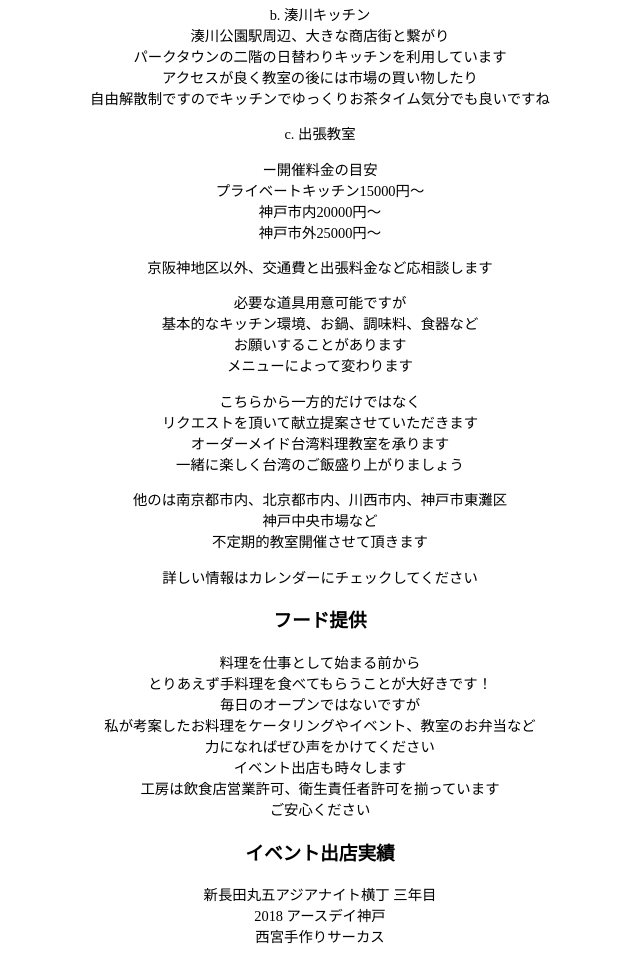
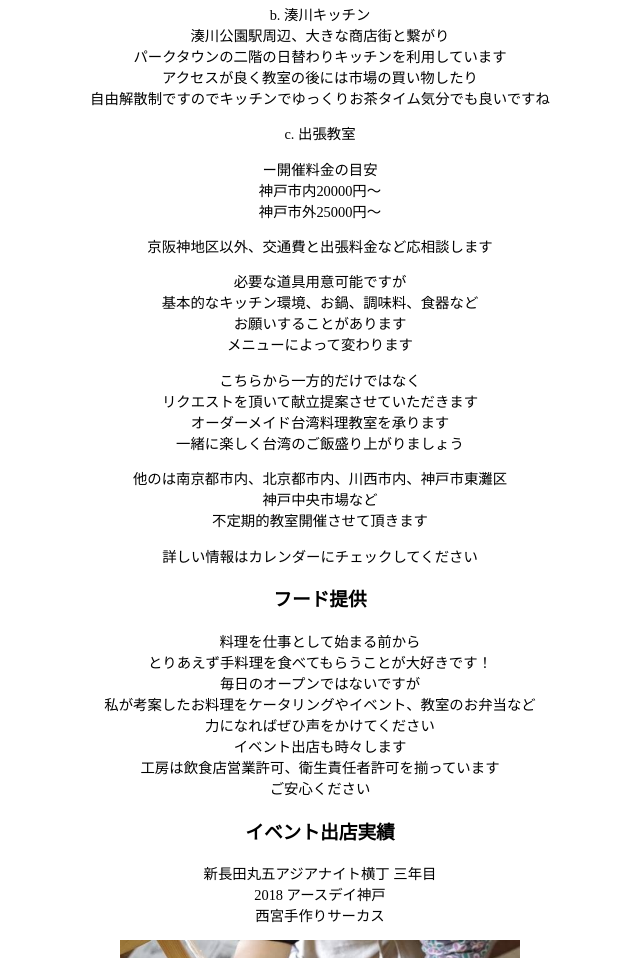
Before and after one commit to little-space/little-space.github.io, a plain HTML site: page kyoshitsu.html in a window 1280 px wide. Shown: the part 1029-1987 px from the top of the page, without its empty margins (320-960 px from the left). Drawn offline with Linux system fonts and the light colour scheme.

Commit message:
More fixes

```diff
--- a/kyoshitsu.html
+++ b/kyoshitsu.html
@@ -72,7 +72,6 @@ c. 出張教室
 
 <p>
 ー開催料金の目安<br>
-プライベートキッチン15000円〜<br>
 神戸市内20000円〜<br>
 神戸市外25000円〜<br>
 </p>
```
